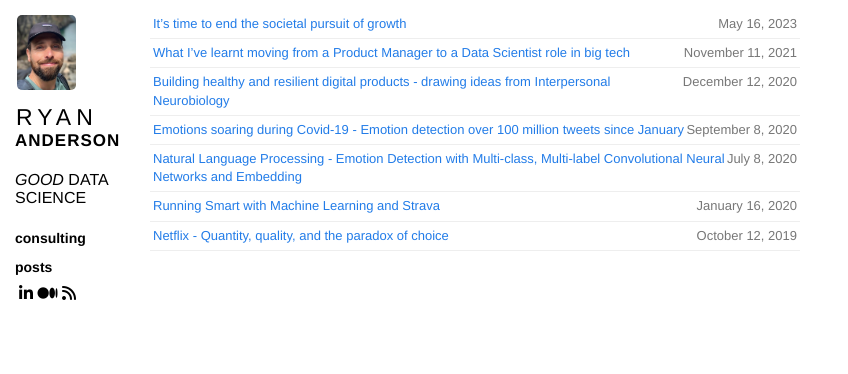
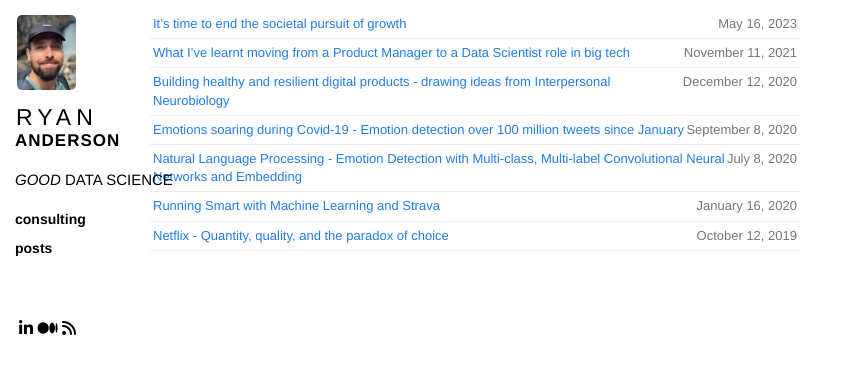
Before and after one commit to ryan-anderson-ds/ryan-anderson-ds.github.io, a Jekyll site: the page built from index.html, in a window 1280 px wide. Shown: the top 374 px of the page, without its empty margins (0-848 px from the left). Built offline with Jekyll 4.4.1, drawn with Linux system fonts in a browser that asks for light colours.

Commit message:
Update sidebar.html

```diff
--- a/_includes/sidebar.html
+++ b/_includes/sidebar.html
@@ -10,7 +10,7 @@
     </a>
   </section>
 
-  <section class="name">
+  <section class="subt">
     <i>good</i> data science
   </section>
 
@@ -21,6 +21,10 @@
     </ul>
   </section>
 
+  <br><br><br>
+
+
+
   <section class="meta">
     <a href="https://www.linkedin.com/in/rianvandenander/" target="_blank" title="Follow me on LinkedIn" aria-label="Follow me on LinkedIn"><i class="fa-brands fa-linkedin-in"></i></a>
     <a href="https://medium.com/@ryan-anderson-ds" target="_blank" title="Follow me on Medium" aria-label="Follow me on Medium"><i class="fa-brands fa-medium"></i></a>
```
